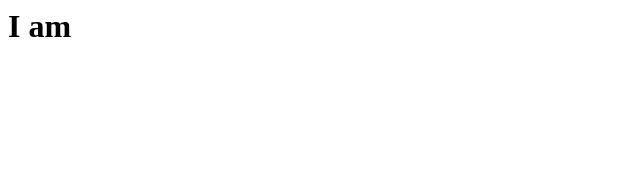
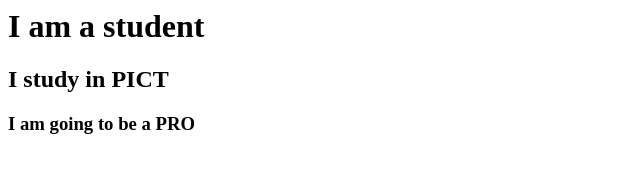
Before and after one commit to AvnishKumarT/cv, a plain HTML site: page About me.html in a window 1280 px wide. Shown: the whole page, without its empty margins (0-640 px from the left). Drawn offline with Linux system fonts and the light colour scheme.

Commit message:
Add files via upload

```diff
--- a/About me.html
+++ b/About me.html
@@ -3,6 +3,8 @@
         <title>About Me</title>
     </head>
     <body>
-        <h1>I am </h1>
+        <h1>I am a student</h1>
+        <h2>I study in PICT</h2>
+        <h3>I am going to be a PRO</h3>
     </body>
 </html>
```
